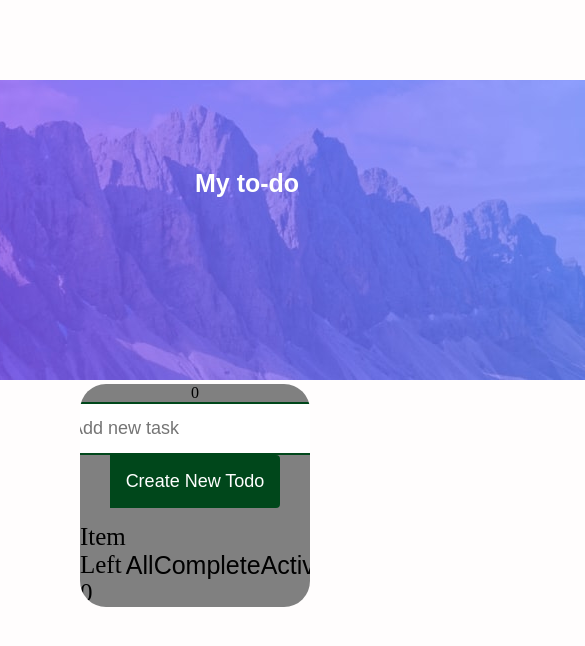
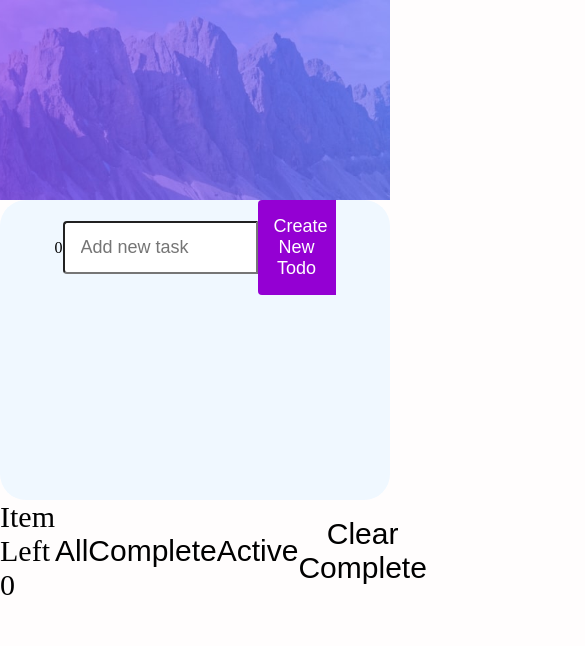
Before and after one commit to Joey19900/todoApp, a React (Create React App) app: page / in a window 390 px wide. Shown: the top 646 px of the page, 585 px wide, since content can reach past the window. Built offline with nearby package versions, Linux system fonts and the light colour scheme.

Commit message:
Responsive design was implemented

```diff
--- a/src/App.css
+++ b/src/App.css
@@ -9,10 +9,8 @@ body {
   color: white;
   background-color: #fffdfd;
   font-family: "Times New Roman", Times, serif;
-  margin: 40px;
-  justify-content: flex-start;
 }
-h1 {
+/* h1 {
   color: white;
   font-size: 25px;
   font-family: sans-serif;
@@ -20,43 +18,26 @@ h1 {
   left: 50%;
   display: grid;
   position: absolute;
-}
+} */
+
 .todoApp {
-  display: flex;
-  flex-wrap: wrap;
-  justify-content: center;
-  align-items: center;
-}
-
-/*container*/
-.task-list-main {
-  top: 20%;
-  width: 30%;
-  margin: 20x;
-  display: initial;
-  flex-direction: column;
-  align-items: center;
-  justify-content: center;
-  border-style: 1px solid, black;
-  overflow: scroll;
+  width: 100%;
 }
 
 /*image*/
 
 .top-landscape {
-  min-height: 100%;
-  min-width: 800px;
+  width: 100%;
+  display: block;
+  height: auto;
+  min-height: 200px;
+  object-fit: cover;
 }
 
-/*style task bar*/
-/*agregar boredes negros a este contenedor*/
-.task-list-main {
-  top: 20%;
-  height: 600;
-  width: 600px;
-  max-width: 600px;
-  max-height: 300px;
-  background-color: gray;
-  border-radius: 26px;
-  border-style: 10px solid black;
+/* media@*/
+
+@media screen and (min-width: 768px) {
+  .top-landscape {
+    min-height: 300px;
+  }
 }
--- a/src/App.js
+++ b/src/App.js
@@ -1,19 +1,25 @@
 import React from "react";
 import "./App.css";
-import montain from "./assets/images/montain.jpg";
+import mountain from "./assets/images/montain.jpg";
 import TaskItem from "./components/TaskItem";
 import TaskList from "./components/TaskList";
 import TaskForm from "./components/TaskForm";
+import TaskFilterButtons from "./components/TaskFilterButtons";
+import mountainMobile from "./assets/images/bg-mobile-light.jpg";
 
 function App() {
   return (
     <div className="todoApp">
       <div className="image-background-container">
-        <img src={montain} className="top-landscape" />
-        <h1>My to-do</h1>
+        <img
+          sizes="(max-width: 375px) 375px,
+          1440px"
+          srcSet={`${mountainMobile} 375w, ${mountain} 1440w`}
+          className="top-landscape"
+          src={mountain}
+        />
       </div>
-
-      <div className="task-list-main">
+      <div>
         <TaskList />
       </div>
     </div>
--- a/src/components/TaskFilterButtons/TaskFilterButtons.css
+++ b/src/components/TaskFilterButtons/TaskFilterButtons.css
@@ -1,7 +1,7 @@
 .buttonsFilter {
   display: flex;
   align-items: center;
-  justify-content: space-around;
+  justify-content: space-between;
 }
 .button {
   background: transparent;
@@ -10,8 +10,12 @@
 
 .text {
   color: black;
-  font-size: 25px;
+  font-size: 30px;
 }
 .text:hover {
   color: darkmagenta;
 }
+.Itemleft {
+  color: black;
+  font-size: 30px;
+}
--- a/src/components/TaskFilterButtons/index.jsx
+++ b/src/components/TaskFilterButtons/index.jsx
@@ -6,7 +6,7 @@ function TaskFilterButtons({ setFilterStatus, tasks, handleClearTask }) {
 
   return (
     <div className="buttonsFilter">
-      <p className="text">Item Left {itemLeft}</p>
+      <p className="Itemleft">Item Left {itemLeft}</p>
       <button className="button" onClick={() => setFilterStatus("All")}>
         <p className="text">All</p>
       </button>
--- a/src/components/TaskForm/TaskForm.css
+++ b/src/components/TaskForm/TaskForm.css
@@ -8,12 +8,11 @@
 }
 
 .task-input {
-  width: 350px;
+  width: 50%;
   font-size: 18px;
   background-color: white;
   padding: 14px 32px 14px 16px;
   border-radius: 4px 0 0 4px;
-  border: 2px solid #00471b;
   outline: none;
   justify-content: initial;
 }
@@ -23,10 +22,12 @@
   font-size: 18px;
   font-family: sans-serif;
   border: none;
-  border-radius: 0 4px 4px 0;
+  border-radius: 4px 0 0 4px;
   cursor: pointer;
   outline: none;
-  background-color: #00471b;
+  background-color: darkviolet;
   color: #fff;
   text-transform: capitalize;
+  width: 20%;
+  height: 10;
 }
--- a/src/components/TaskItem/TaskItem.css
+++ b/src/components/TaskItem/TaskItem.css
@@ -1,14 +1,13 @@
 .task-container {
-  width: 500px;
+  width: 100%;
   min-height: 65px;
   background-color: white;
-  margin: 5px 0;
+  margin: 0px 0;
   padding: 8px 15px 8px 20px;
   display: flex;
   justify-content: space-between;
   align-items: center;
-  border-radius: 7px;
-  border-style: solid;
+  border-style: outset;
   cursor: pointer;
   color: black;
 }
@@ -22,6 +21,7 @@
   display: flex;
   align-items: center;
   overflow-wrap: anywhere;
+  justify-self: center;
 }
 
 /* icon */
@@ -36,4 +36,5 @@
 
 .task-container.finish {
   text-decoration: line-through;
+  background-color: blueviolet;
 }
--- a/src/components/TaskItem/index.jsx
+++ b/src/components/TaskItem/index.jsx
@@ -11,7 +11,7 @@ function TaskItem({
   handleCompleteTask,
 }) {
   return (
-    <div className={isDone ? "task-container finish" : "task-container "}>
+    <div className={isDone ? "task-container finish" : "task-container"}>
       <div
         className="task-container-icons"
         onClick={() => handleCompleteTask(id)}
--- a/src/components/TaskList/TaskList.css
+++ b/src/components/TaskList/TaskList.css
@@ -1,6 +1,10 @@
-.task-list-container {
-  display: flex;
-  flex-wrap: wrap;
-  justify-content: center;
-  margin-top: 15px;
+.task-list-main {
+  top: 20%;
+  height: 300px;
+  width: 100%;
+  background-color: aliceblue;
+  border-radius: 26px;
+  border-style: 10px solid black;
+  overflow: scroll;
+  margin: 0 auto;
 }
--- a/src/components/TaskList/index.jsx
+++ b/src/components/TaskList/index.jsx
@@ -10,7 +10,6 @@ function TaskList() {
   const [tasks, setTasks] = useState([]);
   const [filteredTask, setFilteredTasks] = useState([]);
   const [filterStatus, setFilterStatus] = useState("All");
-  const [taskCounter, setTaskCounter] = useState();
 
   useEffect(() => {
     handleFilterTask();
@@ -77,9 +76,8 @@ function TaskList() {
 
   return (
     <>
+      <div className="task-list-main">
         <TaskForm handleAddTask={handleAddTask} />
-      <div className="task-list-container" />
-
         {filteredTask.map((task) => (
           <TaskItem
             key={task.id}
@@ -91,13 +89,14 @@ function TaskList() {
             handleClearTask={handleClearTask}
           />
         ))}
-
-      <></>
+      </div>
+      <div className="classButonFilter">
         <TaskFilterButtons
           setFilterStatus={setFilterStatus}
           handleClearTask={handleClearTask}
           tasks={filteredTask}
         />
+      </div>
     </>
   );
 }
```
Also changed, not shown: src/assets/images/bg-mobile-light.jpg (added). Lines whose indentation alone changed are shown as unchanged.
